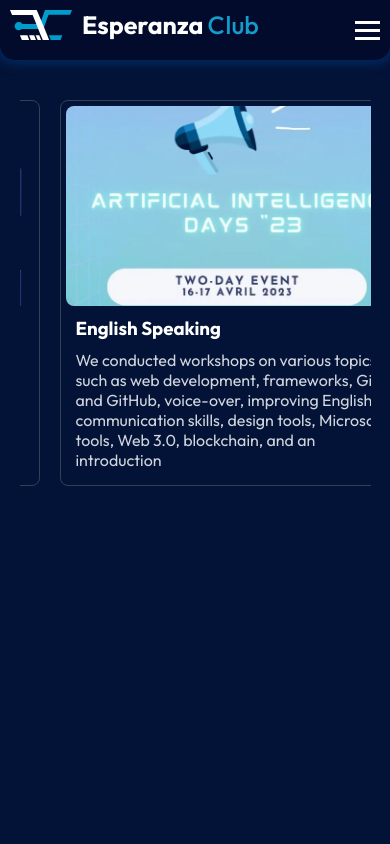
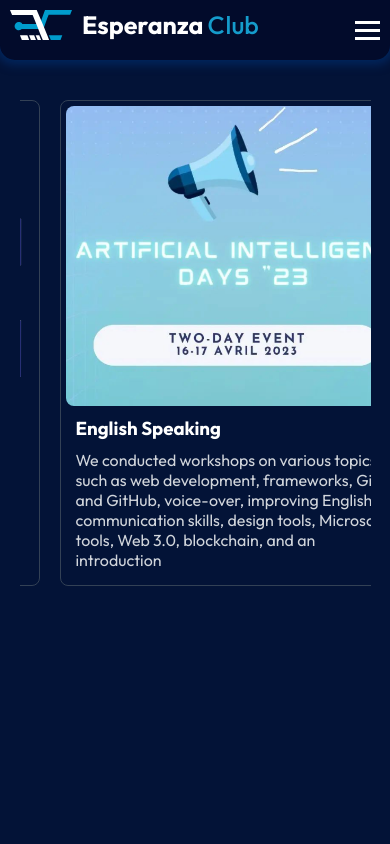
Before and after one commit to yahyamati/Esperanza_SIte_Web, a React (Vite) app: page /events in a window 390 px wide. Shown: the top 844 px of the page. Built offline with nearby package versions, Linux system fonts and the light colour scheme.

Commit message:
fix a bug

```diff
--- a/src/Componenent/Sliders/Sliders.css
+++ b/src/Componenent/Sliders/Sliders.css
@@ -126,7 +126,7 @@
 }
 
 /* Responsive styles for screens 480px wide and smaller */
-@media (max-width: 480px) {
+@media (max-width: 580px) {
     .slider-container {
         width: 90%; /* Make slider container wider on small screens */
     }
@@ -143,7 +143,7 @@
     }
 
     .card img {
-        height: 200px; /* Adjust height for smaller screens */
+        height: 300px; /* Adjust height for smaller screens */
     }
 
     .book-container {
```
